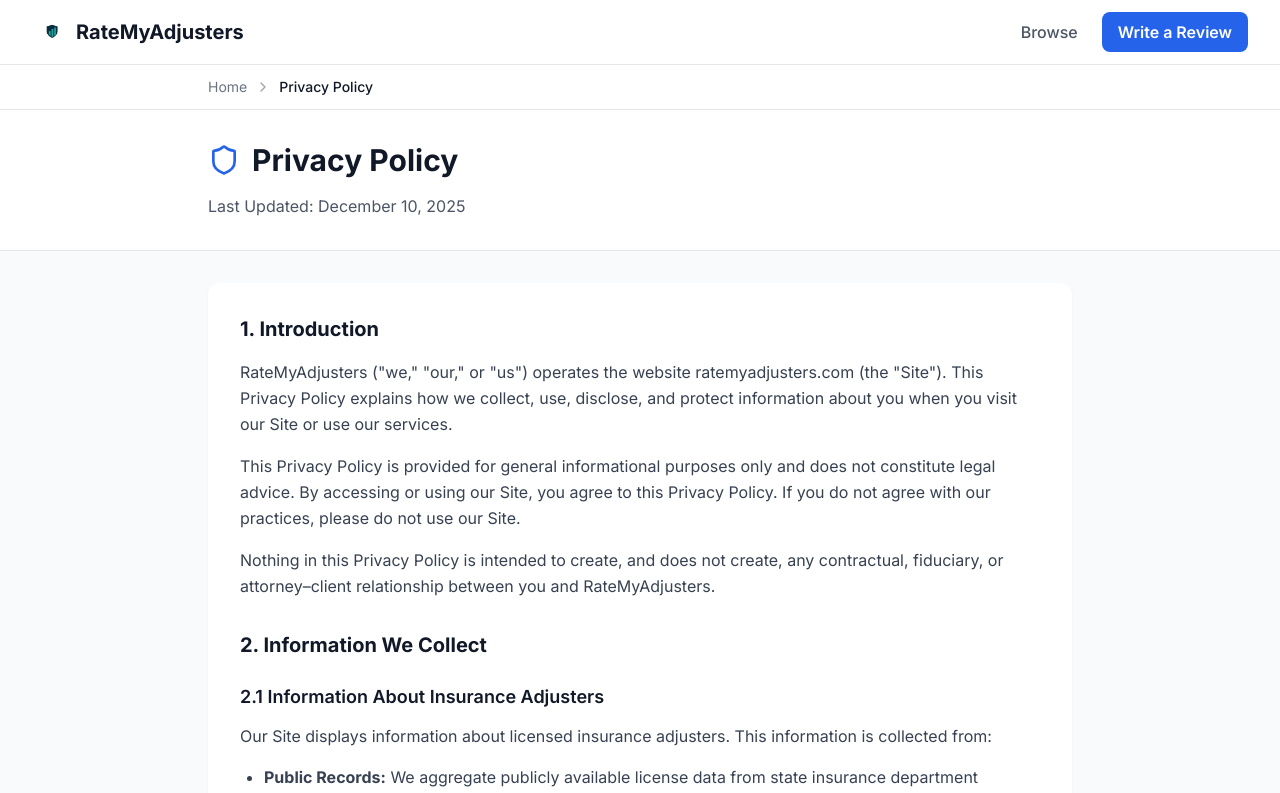
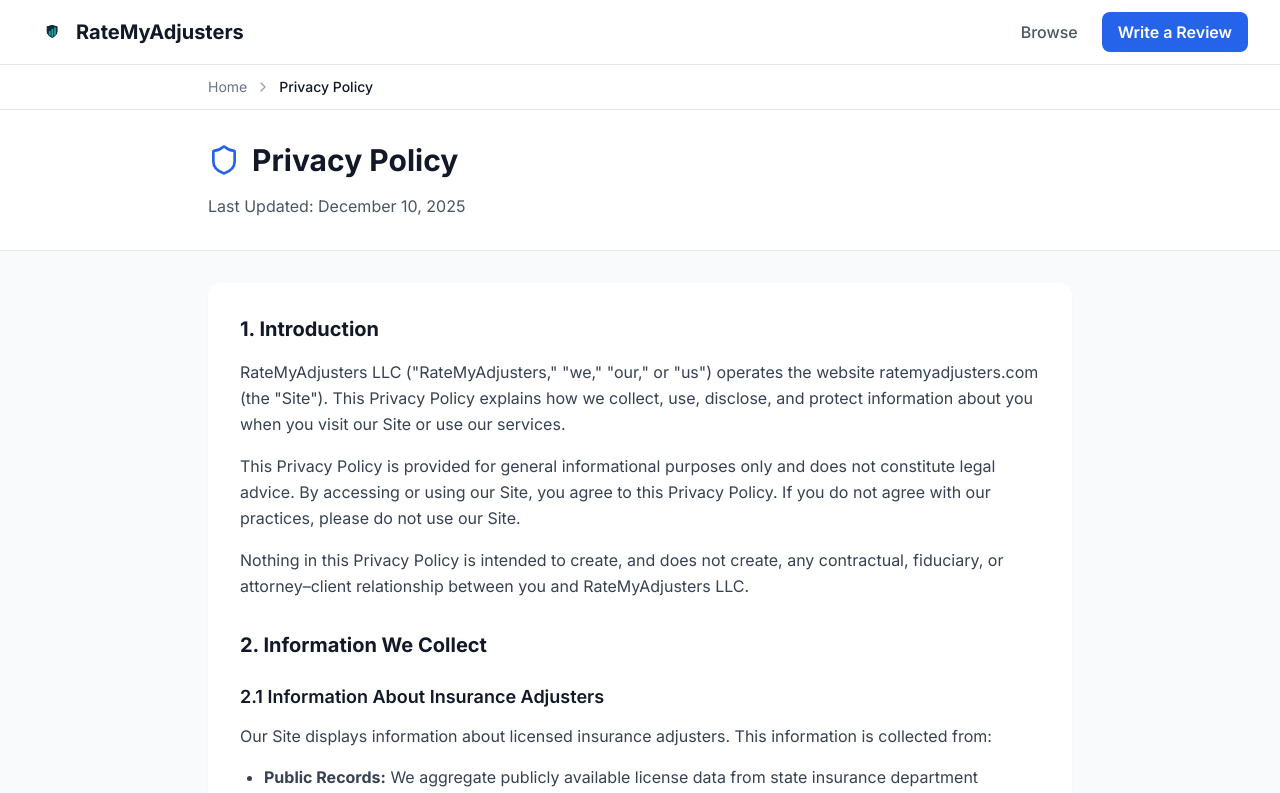
Before and after one commit to RateMyAdjusters/ratemyadjusters, a Next.js app in the folder ratemyadjusters/: page /privacy in a window 1280 px wide. Shown: the top 793 px of the page. Built offline with nearby package versions, Linux system fonts and the light colour scheme.

Commit message:
Update page.tsx

```diff
--- a/ratemyadjusters/app/privacy/page.tsx
+++ b/ratemyadjusters/app/privacy/page.tsx
@@ -5,7 +5,7 @@
 export const metadata: Metadata = {
   title: 'Privacy Policy | RateMyAdjusters',
   description:
-    'Privacy Policy for RateMyAdjusters. Learn how we collect, use, and protect your information and the information displayed on our platform.',
+    'Privacy Policy for RateMyAdjusters LLC. Learn how we collect, use, and protect your information and the information displayed on our platform.',
   alternates: {
     canonical: 'https://ratemyadjusters.com/privacy',
   },
@@ -49,7 +49,7 @@
             <section className="mb-8">
               <h2 className="text-xl font-bold text-gray-900 mb-4">1. Introduction</h2>
               <p className="text-gray-700 leading-relaxed mb-4">
-                RateMyAdjusters (&quot;we,&quot; &quot;our,&quot; or &quot;us&quot;) operates the website
+                RateMyAdjusters LLC (&quot;RateMyAdjusters,&quot; &quot;we,&quot; &quot;our,&quot; or &quot;us&quot;) operates the website
                 ratemyadjusters.com (the &quot;Site&quot;). This Privacy Policy explains how we collect, use, disclose,
                 and protect information about you when you visit our Site or use our services.
               </p>
@@ -60,7 +60,7 @@
               </p>
               <p className="text-gray-700 leading-relaxed">
                 Nothing in this Privacy Policy is intended to create, and does not create, any contractual,
-                fiduciary, or attorney–client relationship between you and RateMyAdjusters.
+                fiduciary, or attorney–client relationship between you and RateMyAdjusters LLC.
               </p>
             </section>
 
@@ -420,7 +420,7 @@
               </p>
               <div className="bg-gray-50 rounded-lg p-4">
                 <p className="text-gray-700 mb-3">
-                  <strong>RateMyAdjusters</strong>
+                  <strong>RateMyAdjusters LLC</strong>
                 </p>
                 <p className="text-gray-700 mb-3">
                   For all privacy-related inquiries, please use our secure contact form:<br />
@@ -468,7 +468,7 @@
       <div className="border-t border-gray-200 bg-gray-50">
         <div className="max-w-4xl mx-auto px-4 py-6">
           <p className="text-xs text-gray-500 text-center leading-relaxed">
-            <strong>Disclaimer:</strong> RateMyAdjusters publishes information and user-generated content for general
+            <strong>Disclaimer:</strong> RateMyAdjusters LLC publishes information and user-generated content for general
             informational purposes only. Profile data, reviews, and commentary may be incomplete, outdated, or
             inaccurate, and are not independently verified. We do not guarantee the accuracy, reliability, or
             completeness of any content displayed on this site. Nothing on this site constitutes legal, financial, or
```
